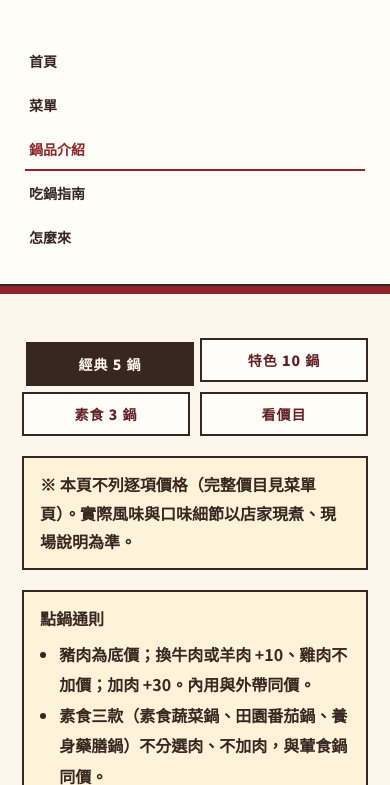
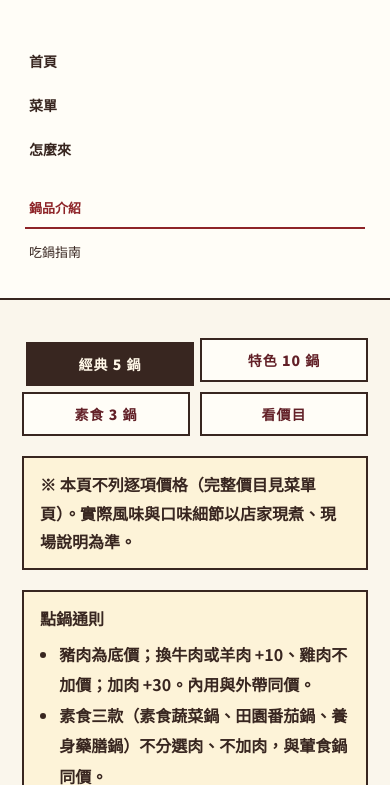
Before and after one commit to 2026xenia/guoxu-hotpot, a plain HTML site: page pot.html in a window 390 px wide. Both pictures are taken after a click on the button "展開選單". Shown: the part 59-844 px from the top of the page. Drawn offline with Linux system fonts and the light colour scheme.

Commit message:
style: 導覽分組改純排版階層、次要頁字級降階

```diff
--- a/pot.html
+++ b/pot.html
@@ -67,9 +67,9 @@
 <nav id="nav" aria-label="網站選單">
 <a href="index.html">首頁</a>
 <a href="menu.html">菜單</a>
-<a href="pot.html" aria-current="page">鍋品介紹</a>
-<a href="guide.html">吃鍋指南</a>
 <a href="visit.html">怎麼來</a>
+<a href="pot.html" aria-current="page" class="nav-sub">鍋品介紹</a>
+<a href="guide.html" class="nav-sub">吃鍋指南</a>
 </nav>
 <a class="header-cta" href="https://www.google.com/maps/dir/?api=1&amp;destination=23.5572127,120.472024" target="_blank" rel="noopener">導航 <span aria-hidden="true">↗</span><span class="sr-only">（另開新視窗）</span></a>
 <button class="hamburger" id="toggle" aria-label="展開選單" aria-expanded="false" aria-controls="nav"><span aria-hidden="true">☰</span></button>
@@ -252,7 +252,6 @@
     <div class="page-cta">
       <a class="main-btn" href="visit.html">怎麼來・停車與地圖</a>
       <a class="outline-btn" href="menu.html">看完整菜單與價目</a>
-      <a class="outline-btn" href="guide.html">看吃鍋指南</a>
     </div>
   </div>
 </section>
@@ -261,7 +260,7 @@
 
 <footer><div class="container footer-inner">
 <a href="index.html" class="footer-logo"><img src="assets/mascot-hero-74.png" srcset="assets/mascot-hero-74.png 74w, assets/mascot-hero-148.png 148w" sizes="43px" width="43" height="45" alt="" loading="lazy">鍋序</a>
-<nav class="footer-nav" aria-label="頁尾導覽"><a href="index.html">首頁</a><a href="menu.html">菜單</a><a href="index.html#hours">營業時間</a><a href="pot.html">鍋品介紹</a><a href="guide.html">吃鍋指南</a><a href="visit.html">怎麼來</a></nav>
+<nav class="footer-nav" aria-label="頁尾導覽"><a href="index.html">首頁</a><a href="menu.html">菜單</a><a href="index.html#hours">營業時間</a><a href="visit.html">怎麼來</a><a href="pot.html" class="nav-sub">鍋品介紹</a><a href="guide.html" class="nav-sub">吃鍋指南</a></nav>
 <span>好好吃一鍋，好好過一天。</span>
 <span class="footer-social"><a class="ig-qr" href="https://www.instagram.com/hot_pot_03_20/" target="_blank" rel="noopener" aria-label="掃描或點擊前往鍋序火鍋 Instagram（@hot_pot_03_20，另開新視窗）"><img src="assets/ig-qr.png" alt="鍋序火鍋 Instagram QR code（@hot_pot_03_20）" width="400" height="400" loading="lazy" decoding="async"></a><a class="ig-qr line-qr" href="https://lin.ee/pNhpsoc" target="_blank" rel="noopener" aria-label="掃描或點擊加入鍋序 LINE 好友（另開新視窗）"><img src="assets/line-qr.png" alt="鍋序 LINE 官方 QR code" width="360" height="360" loading="lazy" decoding="async"></a></span>
 </div><div class="container"><p class="footer-note">平日晚間 17:00–21:30，週六 11:00–21:30・<a class="ink-link" href="index.html#hours">營業時間</a>・<a class="ink-link" href="visit.html">怎麼來</a></p></div></footer>
--- a/styles.css
+++ b/styles.css
@@ -693,3 +693,94 @@ body{font-size-adjust:from-font}
 
 /* 2026-11-16 追加：forced-colors 下 board-row 連結的非色彩線索（背景/hover 底色會被系統丟棄） */
 @media(forced-colors: active){.board-row{text-decoration:underline}}
+/* 2026-11-17 追加：導覽分組降權樣式（前三頁主軸、後兩頁次要，仍可見可點） */
+/* 使用 :where() 降低特異性，避免蓋掉 aria-current="page" 的紅字底線規則 */
+:where(.header nav a.nav-sub), :where(.footer-nav a.nav-sub){color:var(--note);font-size:14px}
+/* 第一個 sub 項目（即「怎麼來」後方的「鍋品介紹」）加左側虛線分隔線，:where() 確保 forced-colors 可見 */
+:where(.header nav a[href="visit.html"] + .nav-sub, .footer-nav a[href="visit.html"] + .nav-sub){border-left:1px dashed currentColor;padding-left:8px;margin-left:6px}
+@media(max-width:920px){
+  .js :where(.header nav a[href="visit.html"] + .nav-sub){border-top:1px dashed currentColor;border-left:0;padding-left:0;padding-top:8px;margin-left:0}
+}
+
+/* 2026-11-17 追加二：導覽分組分隔線改為實心界碑（2px／16px，量字不量觸控盒）
+   原 1px dashed 在 antialiasing 下碎成螞蟻點、且離字僅 4px（:where() 讓 padding-left 從未生效）。
+   改用 ::before 的 margin 讓 8px 留白真正出現；2px ＝全站唯一線重，與紅底線同重。 */
+
+/* 1) 收掉舊的 1px 虛線（桌面 nav 與 footer nav）；舊規則保留在上方，這裡覆蓋 */
+:where(.header nav a[href="visit.html"] + .nav-sub,
+       .footer-nav a[href="visit.html"] + .nav-sub){
+  border-left:0;
+  padding-left:0;
+  margin-left:0;
+}
+
+/* 2) 界碑：2px 實心短槓、16px 高（只量字，不量 44px 觸控盒）、垂直置中 */
+:where(.header nav a[href="visit.html"] + .nav-sub,
+       .footer-nav a[href="visit.html"] + .nav-sub)::before{
+  content:"";
+  display:inline-block;
+  inline-size:0;              /* 寬度全交給 border，forced-colors 才不會消失 */
+  block-size:16px;
+  vertical-align:middle;
+  border-inline-start:2px solid var(--note);
+  margin-inline-end:8px;
+}
+
+/* 3) ≤920px 漢堡抽屜（直向清單）：豎碑改橫規，靠邊界分組；隱藏 ::before */
+@media(max-width:920px){
+  .js :where(.header nav a[href="visit.html"] + .nav-sub){
+    border-block-start:2px solid var(--note);
+    border-left:0;
+    padding-top:0;            /* 清掉舊 1px 規則的 padding-top:8px */
+    margin-block-start:12px;
+    margin-left:0;
+  }
+  .js :where(.header nav a[href="visit.html"] + .nav-sub,
+             .footer-nav a[href="visit.html"] + .nav-sub)::before{display:none}
+}
+
+/* 4) forced-colors：明寫 CanvasText，不依賴 UA 對 border 的強制行為 */
+@media(forced-colors:active){
+  :where(.header nav a[href="visit.html"] + .nav-sub,
+         .footer-nav a[href="visit.html"] + .nav-sub)::before{
+    border-inline-start-color:CanvasText;
+  }
+  .js :where(.header nav a[href="visit.html"] + .nav-sub){
+    border-block-start-color:CanvasText;
+  }
+}
+
+/* 2026-11-17 追加三：導覽分組改為純排版階層（移除記號，層級做進字裡）
+   依三個設計調研共識：真實案例不在水平 nav 兩項間加記號；字級/字重是內容自帶結構。
+   CJK 字重 400/700/900 的 advance width 相同 → 分級幾乎零寬度成本。
+   舊的 1px 虛線(700-702)與 2px 界碑(705-751)保留墓碑，以下規則覆蓋。 */
+
+/* 1) 收掉兩版舊記號（同特異性、位置在後 → 勝出） */
+:where(.header nav a[href="visit.html"] + .nav-sub,
+       .footer-nav a[href="visit.html"] + .nav-sub){border-left:0;padding-left:0;margin-left:0}
+:where(.header nav a[href="visit.html"] + .nav-sub,
+       .footer-nav a[href="visit.html"] + .nav-sub)::before{content:none}
+@media(max-width:920px){
+  .js :where(.header nav a[href="visit.html"] + .nav-sub){border-block-start:0;margin-block-start:0;padding-top:0}
+}
+
+/* 2) 主軸升 900（不包 :where()，否則會輸給 .header nav a 的 (0,1,2)） */
+.header nav a:not(.nav-sub),.footer-nav a:not(.nav-sub){font-weight:900}
+
+/* 3) 次要降階：13px/400。不寫 color，避免同特異性蓋掉 line 123 的 aria-current 紅字 */
+.header nav a.nav-sub,.footer-nav a.nav-sub{font-size:13px;font-weight:400}
+
+/* 4) 当前頁保險：pot/guide 自身頁的紅字不被 400 稀釋（放在第 3 條之後，同特異性後者勝） */
+.header nav a[aria-current="page"],.footer-nav a[aria-current="page"]{font-weight:900}
+
+/* 5) 組間留白：26px(組內) + 20px = 46px(組間)，比原本大但靠下面 gap 補償 */
+:where(.header nav a[href="visit.html"] + .nav-sub,
+       .footer-nav a[href="visit.html"] + .nav-sub){margin-inline-start:20px}
+
+/* 6) 921–1100 死亡帶補償：nav gap 18→13px，搭配拿掉舊記號＋CJK 字重零成本，淨騰出空間 */
+@media(max-width:1100px){.header nav{gap:13px}}
+
+/* 7) ≤920 抽屜（column）：直向分組留白；forced-colors 不需補丁（字級/字重天然存活） */
+@media(max-width:920px){
+  .js :where(.header nav a[href="visit.html"] + .nav-sub){margin-block-start:14px;margin-inline-start:0}
+}
```
Also changed, not shown: 404.html (+1 -1 lines), guide.html (+3 -4 lines), index.html (+3 -3 lines), menu.html (+3 -4 lines), sitemap.xml (+5 -5 lines), visit.html (+3 -3 lines), 1 other file.
